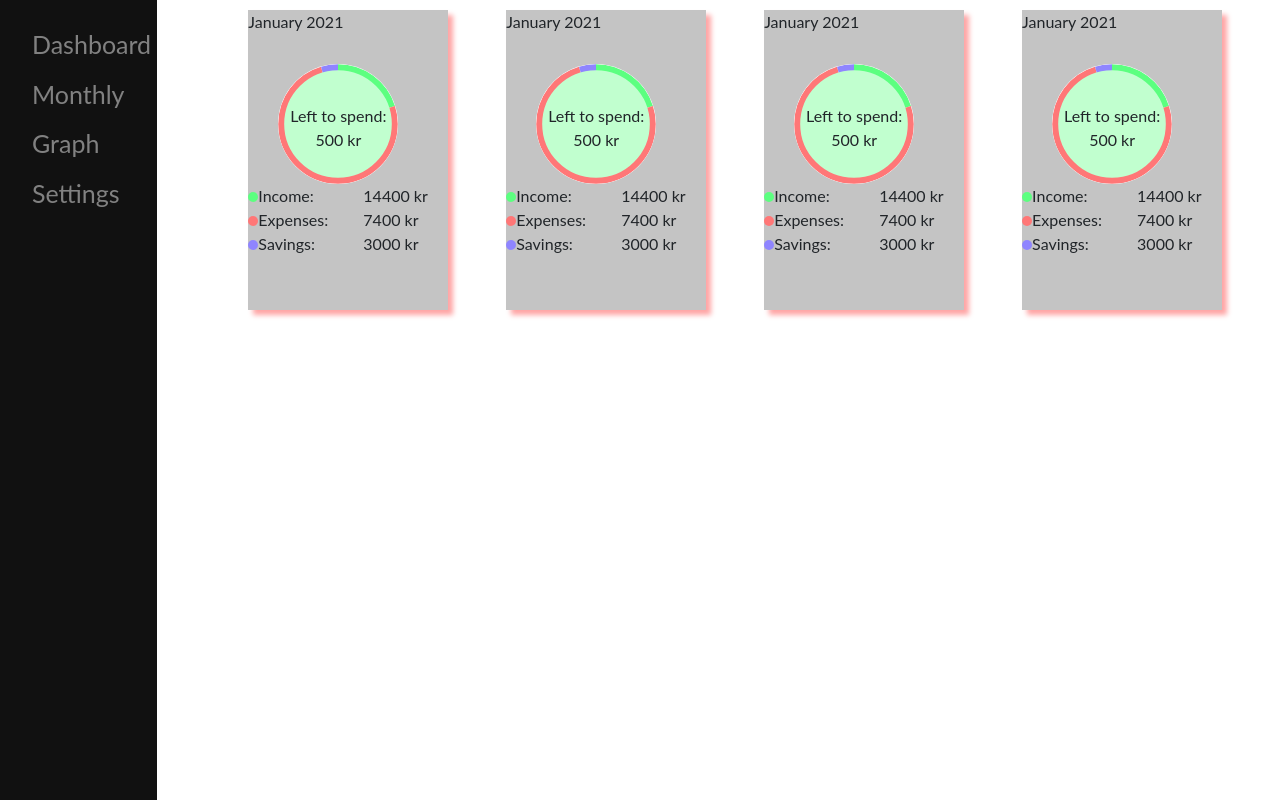
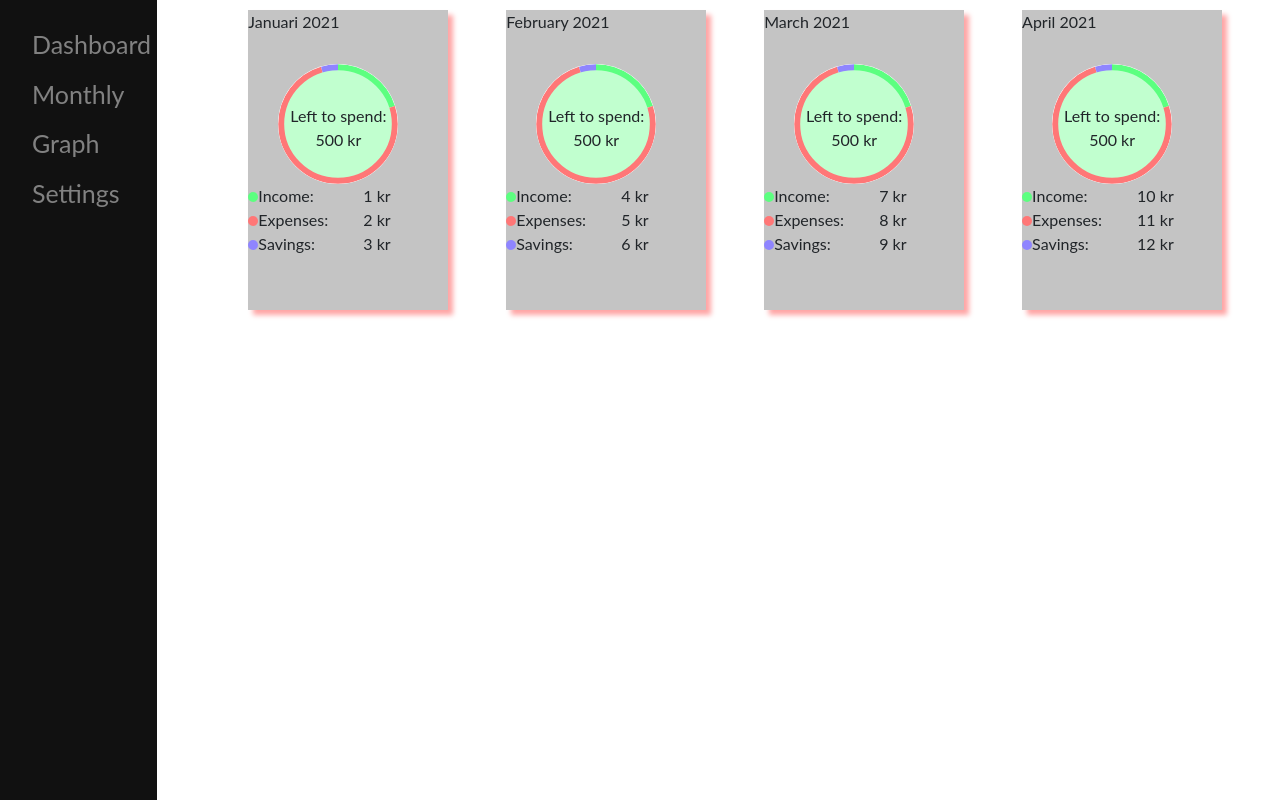
Before and after one commit to kobeisgood/DAT076Project, a React (Create React App) app in the folder react_version/: page /dashboard in a window 1280 px wide. Built offline with nearby package versions, Linux system fonts and the light colour scheme.

Commit message:
refactored the dashboard card
Co-authored-by: Daniel Karlkvist <danielkarlkvist@gmail.com>

```diff
--- a/react_version/src/components/DashboardCard.js
+++ b/react_version/src/components/DashboardCard.js
@@ -8,7 +8,7 @@ export default class DashBoardCard extends React.Component {
 
     return(
       <div class="dashboard-card box-shadow-no-money-left">
-      <p class="dashboard-card-name"> <span>January</span> <span>2021</span> </p>
+      <p class="dashboard-card-name"> <span>{this.props.month}</span> <span>{this.props.year}</span> </p>
       <CircleDiagram money="500" income="20" expense="75" savings="5" />
       <div class="row">
 
@@ -18,7 +18,7 @@ export default class DashBoardCard extends React.Component {
               Income:
           </div>
           <div class="col">
-              14400 kr
+          {this.props.income} kr
           </div>
       </div>
       <div class="row">
@@ -29,7 +29,7 @@ export default class DashBoardCard extends React.Component {
               Expenses:
           </div>
           <div class="col">
-              7400 kr
+          {this.props.expense} kr
           </div>
       </div>
       <div class="row">
@@ -39,7 +39,7 @@ export default class DashBoardCard extends React.Component {
               Savings:
           </div>
           <div class="col">
-              3000 kr
+          {this.props.savings} kr
           </div>
       </div>
       </div>
--- a/react_version/src/pages/Dashboard.js
+++ b/react_version/src/pages/Dashboard.js
@@ -9,16 +9,16 @@ export default class Dashboard extends React.Component{
         <div class="container-fluid">
         <div class="d-flex ">
         <div class="col-sm">
-          <DashboardCard/>
+          <DashboardCard month="Januari" year="2021" income="1" expense="2" savings="3"/>
         </div>
         <div class="col-sm">
-          <DashboardCard/>
+          <DashboardCard month="February" year="2021" income="4" expense="5" savings="6"/>
         </div>
         <div class="col-sm">
-          <DashboardCard/>
+          <DashboardCard month="March" year="2021" income="7" expense="8" savings="9"/>
         </div>
         <div class="col-sm">
-          <DashboardCard/>
+          <DashboardCard month="April" year="2021" income="10" expense="11" savings="12"/>
         </div>
         </div>
     </div>
```
